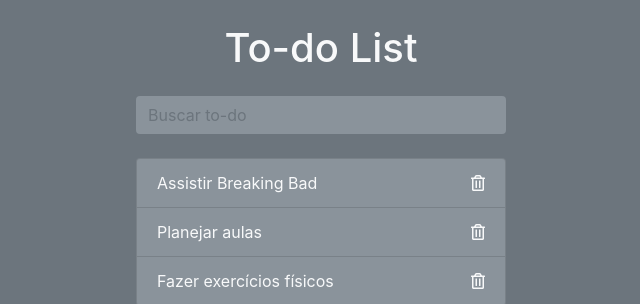
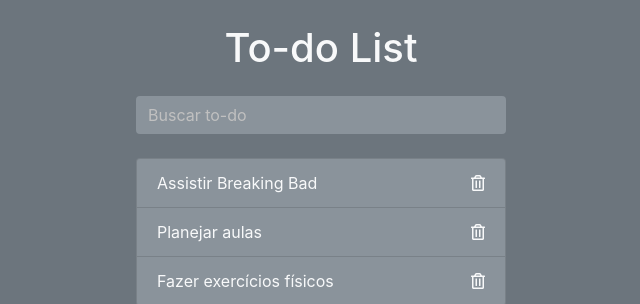
Before and after one commit to mcrodrigo/to-do, a plain HTML site: page index.html in a window 1280 px wide. Shown: the top 304 px of the page, 319-959 px from the left. Drawn offline with nearby package versions, Linux system fonts and the light colour scheme.

Commit message:
Update style.css

```diff
--- a/style.css
+++ b/style.css
@@ -21,3 +21,7 @@ input[type=text]:focus {
 .hidden {
   display: none;
 }
+
+::placeholder {
+  color: #c0c0c0!important;
+}
```
